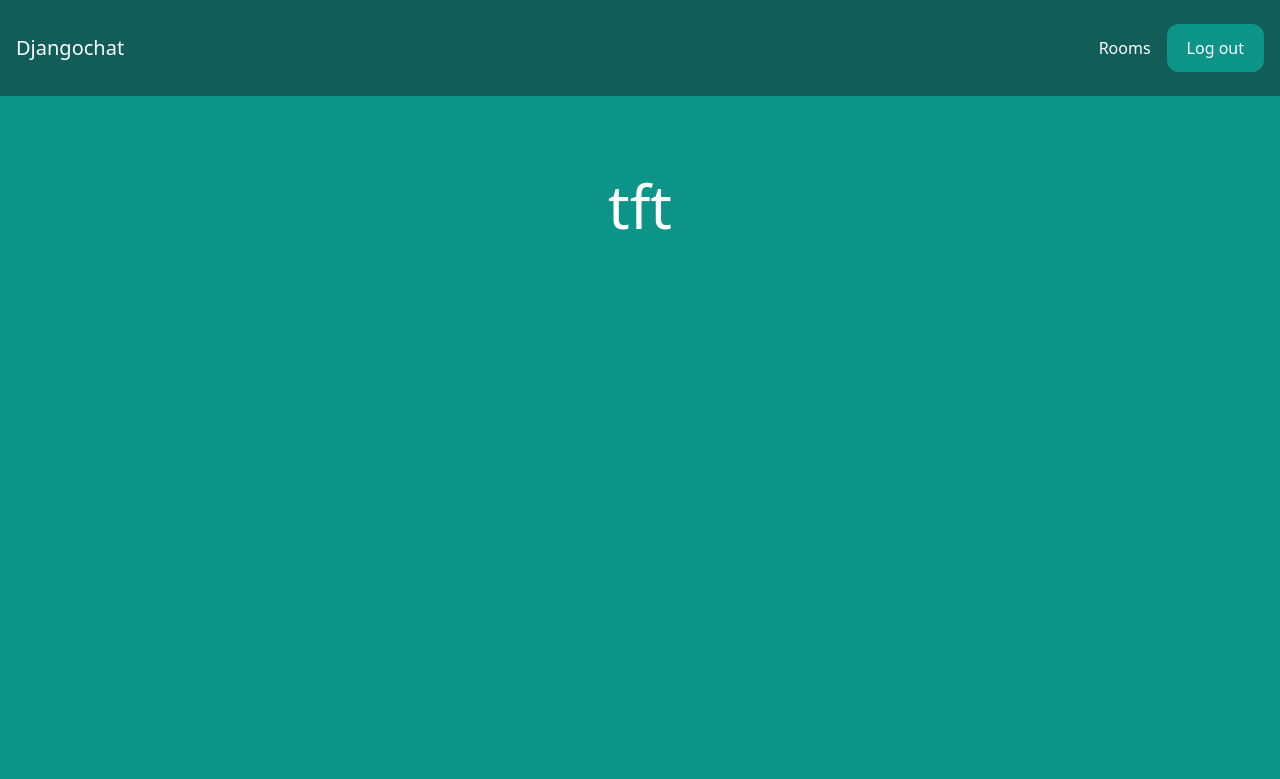
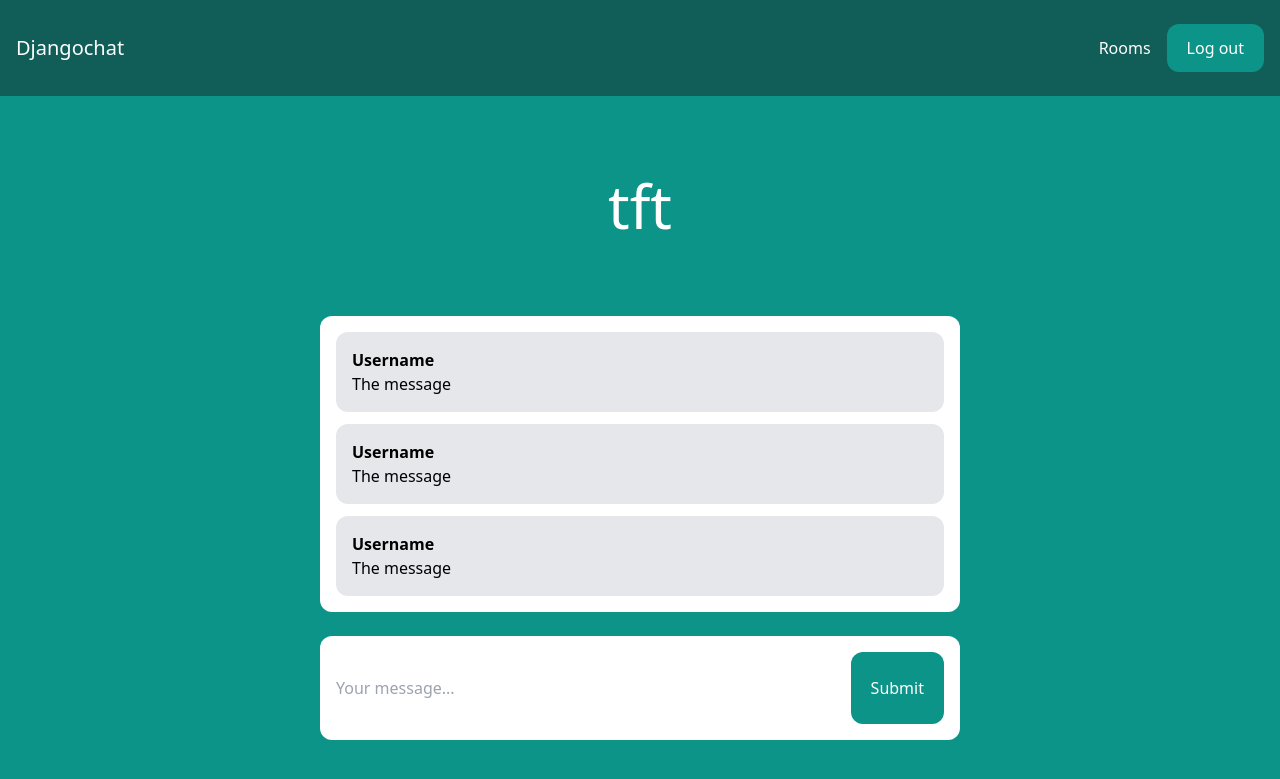
Before and after one commit to Discoveren/djangochat, a Django app: a page that uses room/templates/room/room.html in a window 1280 px wide. Shown: the top 779 px of the page. Run offline with Django 4.2, Linux system fonts and the light colour scheme; a user stored in the database is signed in; data comes from the database, SQL or seed files in the repository; parts of the project's set-up code (start-up, migrations or seed data) failed here and were passed over; some libraries are stand-ins or nearby versions.

Commit message:
Add styling for room detail view

```diff
--- a/room/templates/room/room.html
+++ b/room/templates/room/room.html
@@ -7,5 +7,31 @@
   <h1 class="text-3xl lg:text-6xl text-white">{{ room.name }}</h1>
 </div>
 
+<div class="lg:w-2/4 mx-4 lg:mx-auto p-4 bg-white rounded-xl">
+    <div class="chat-messages space-y-3" id="chat-messages-container">
+        <div class="p-4 bg-gray-200 rounded-xl">
+            <p class="font-semibold">Username</p>
+            <p>The message</p>
+        </div>
 
+        <div class="p-4 bg-gray-200 rounded-xl">
+            <p class="font-semibold">Username</p>
+            <p>The message</p>
+        </div>
+
+        <div class="p-4 bg-gray-200 rounded-xl">
+            <p class="font-semibold">Username</p>
+            <p>The message</p>
+        </div>
+    </div>
+</div>
+
+
+<div class="lg:w-2/4 mt-6 mx-4 lg:mx-auto p-4 bg-white rounded-xl">
+    <form method="post" action="." class="flex">
+        <input type="text" name="content" class="flex-1 mr-3" placeholder="Your message..." id="chat-message-input">
+
+        <button class="px-5 py-6     rounded-xl text-white bg-teal-600 hover:bg-teal-700" id="chat-message-submit">Submit</button>
+    </form>
+</div>
 {% endblock %}
```
